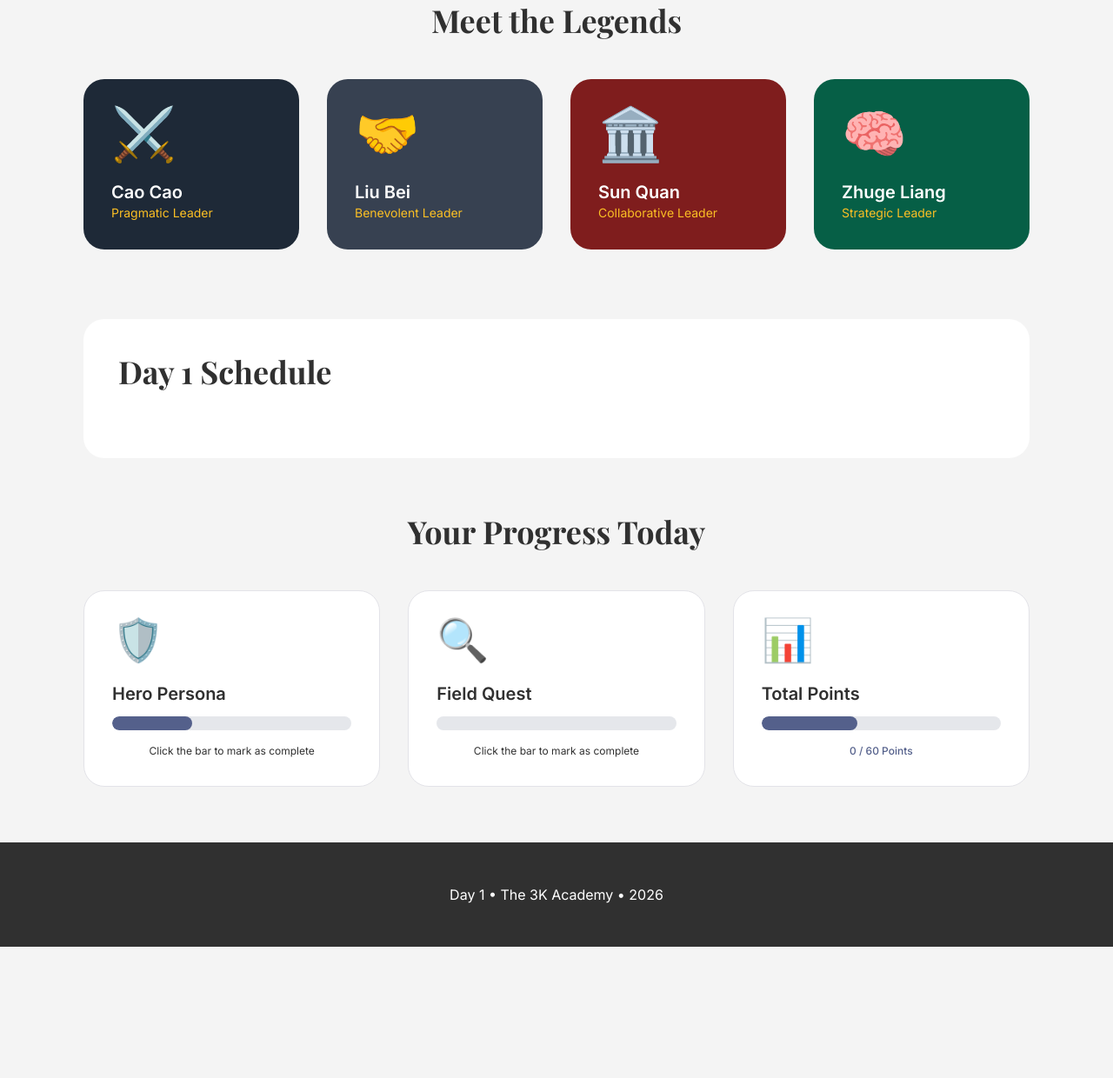
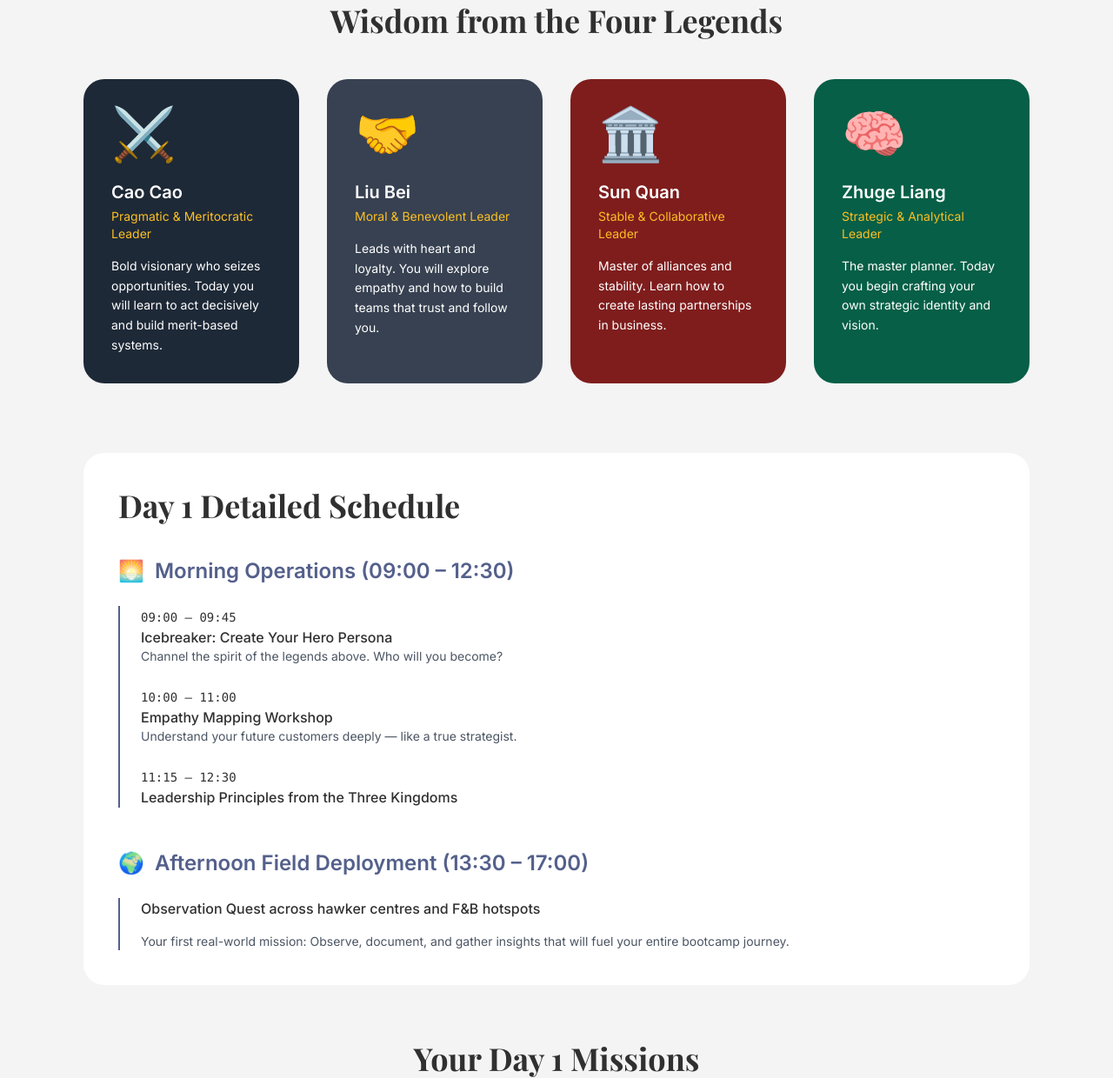
Before and after one commit to alexisfyt-blip/rise-of-the-dynasty, a plain HTML site: page day1.html in a window 1280 px wide. Shown: the part 964-2204 px from the top of the page at 87% size. Before the commit the page ends 2053 px from the top, so only its background shows below. Drawn offline with nearby package versions, Linux system fonts and the light colour scheme.

Commit message:
Update day1.html

```diff
--- a/day1.html
+++ b/day1.html
@@ -16,14 +16,14 @@
             background-size: cover;
             background-position: center;
         }
-        .character-card, .mission-card { transition: all 0.4s ease; }
-        .character-card:hover, .mission-card:hover { transform: scale(1.05) translateY(-8px); }
+        .character-card { transition: all 0.4s ease; }
+        .character-card:hover { transform: scale(1.05) translateY(-8px); }
         .progress-bar { cursor: pointer; transition: all 0.3s ease; }
     </style>
 </head>
 <body class="tail-container bg-[#F4F4F4] text-[#303030]">
 
-    <!-- NAVBAR (same as before) -->
+    <!-- NAVBAR -->
     <nav class="bg-white border-b border-[#D7D7D9] sticky top-0 z-50">
         <div class="max-w-7xl mx-auto px-8 py-5 flex justify-between items-center">
             <div class="flex items-center gap-x-3">
@@ -56,77 +56,86 @@
     </header>
 
     <div class="max-w-6xl mx-auto px-8 py-16">
-        <!-- Welcome Dialog -->
+        <!-- WELCOME DIALOG -->
         <div class="bg-white border border-[#54608B] rounded-3xl p-10 mb-16 max-w-3xl mx-auto text-center">
             <h2 class="heading-font text-4xl mb-6">General’s Brief – Day 1</h2>
             <p class="text-lg leading-relaxed">
                 Over the next four days, you will draw wisdom from the Three Kingdoms —
                 the foresight of <strong>Zhuge Liang</strong>, the loyalty of <strong>Liu Bei</strong>,
-                the bold vision of <strong>Cao Cao</strong> — and apply them to build real F&amp;B brands.
+                the bold vision of <strong>Cao Cao</strong>, and the stability of <strong>Sun Quan</strong>.
             </p>
         </div>
 
-        <!-- Characters -->
-        <h2 class="heading-font text-4xl font-bold text-center mb-12">Meet the Legends</h2>
+        <!-- CHARACTERS WITH WRITE-UPS -->
+        <h2 class="heading-font text-4xl font-bold text-center mb-12">Wisdom from the Four Legends</h2>
         <div class="grid md:grid-cols-4 gap-8 mb-20">
             <div class="character-card bg-[#1E2937] text-white p-8 rounded-3xl">
                 <div class="text-6xl mb-6">⚔️</div>
-                <h3 class="font-bold text-xl">Cao Cao</h3>
-                <p class="text-amber-400 text-sm">Pragmatic Leader</p>
+                <h3 class="font-bold text-xl mb-1">Cao Cao</h3>
+                <p class="text-amber-400 text-sm mb-4">Pragmatic &amp; Meritocratic Leader</p>
+                <p class="text-sm leading-relaxed">Bold visionary who seizes opportunities. Today you will learn to act decisively and build merit-based systems.</p>
             </div>
             <div class="character-card bg-gray-700 text-white p-8 rounded-3xl">
                 <div class="text-6xl mb-6">🤝</div>
-                <h3 class="font-bold text-xl">Liu Bei</h3>
-                <p class="text-amber-400 text-sm">Benevolent Leader</p>
+                <h3 class="font-bold text-xl mb-1">Liu Bei</h3>
+                <p class="text-amber-400 text-sm mb-4">Moral &amp; Benevolent Leader</p>
+                <p class="text-sm leading-relaxed">Leads with heart and loyalty. You will explore empathy and how to build teams that trust and follow you.</p>
             </div>
             <div class="character-card bg-red-900 text-white p-8 rounded-3xl">
                 <div class="text-6xl mb-6">🏛️</div>
-                <h3 class="font-bold text-xl">Sun Quan</h3>
-                <p class="text-amber-400 text-sm">Collaborative Leader</p>
+                <h3 class="font-bold text-xl mb-1">Sun Quan</h3>
+                <p class="text-amber-400 text-sm mb-4">Stable &amp; Collaborative Leader</p>
+                <p class="text-sm leading-relaxed">Master of alliances and stability. Learn how to create lasting partnerships in business.</p>
             </div>
             <div class="character-card bg-emerald-800 text-white p-8 rounded-3xl">
                 <div class="text-6xl mb-6">🧠</div>
-                <h3 class="font-bold text-xl">Zhuge Liang</h3>
-                <p class="text-amber-400 text-sm">Strategic Leader</p>
+                <h3 class="font-bold text-xl mb-1">Zhuge Liang</h3>
+                <p class="text-amber-400 text-sm mb-4">Strategic &amp; Analytical Leader</p>
+                <p class="text-sm leading-relaxed">The master planner. Today you begin crafting your own strategic identity and vision.</p>
             </div>
         </div>
 
-        <!-- Schedule -->
+        <!-- DETAILED SCHEDULE -->
         <div class="bg-white rounded-3xl p-10 mb-16">
-            <h2 class="heading-font text-4xl font-bold mb-10">Day 1 Schedule</h2>
-            <!-- Schedule content as before -->
+            <h2 class="heading-font text-4xl font-bold mb-10">Day 1 Detailed Schedule</h2>
+            <div class="space-y-12">
+                <div>
+                    <h3 class="font-semibold text-2xl mb-6 text-[#54608B] flex items-center gap-3">
+                        <span>🌅</span> Morning Operations (09:00 – 12:30)
+                    </h3>
+                    <div class="pl-6 border-l-2 border-[#54608B] space-y-6">
+                        <div>
+                            <span class="font-mono text-sm">09:00 – 09:45</span>
+                            <p class="font-medium">Icebreaker: Create Your Hero Persona</p>
+                            <p class="text-sm text-gray-600">Channel the spirit of the legends above. Who will you become?</p>
+                        </div>
+                        <div>
+                            <span class="font-mono text-sm">10:00 – 11:00</span>
+                            <p class="font-medium">Empathy Mapping Workshop</p>
+                            <p class="text-sm text-gray-600">Understand your future customers deeply — like a true strategist.</p>
+                        </div>
+                        <div>
+                            <span class="font-mono text-sm">11:15 – 12:30</span>
+                            <p class="font-medium">Leadership Principles from the Three Kingdoms</p>
+                        </div>
+                    </div>
+                </div>
+
+                <div>
+                    <h3 class="font-semibold text-2xl mb-6 text-[#54608B] flex items-center gap-3">
+                        <span>🌍</span> Afternoon Field Deployment (13:30 – 17:00)
+                    </h3>
+                    <div class="pl-6 border-l-2 border-[#54608B]">
+                        <p class="font-medium mb-4">Observation Quest across hawker centres and F&amp;B hotspots</p>
+                        <p class="text-sm text-gray-600">Your first real-world mission: Observe, document, and gather insights that will fuel your entire bootcamp journey.</p>
+                    </div>
+                </div>
+            </div>
         </div>
 
-        <!-- Gamified Missions with Clickable Progress -->
-        <h2 class="heading-font text-4xl font-bold text-center mb-12">Your Progress Today</h2>
-        <div class="grid md:grid-cols-3 gap-8">
-            <div class="mission-card bg-white p-8 rounded-3xl border border-[#E3E3E8]">
-                <div class="text-5xl mb-6">🛡️</div>
-                <h3 class="font-semibold text-xl mb-3">Hero Persona</h3>
-                <div onclick="updateProgress(this)" class="progress-bar h-4 bg-gray-200 rounded-full cursor-pointer mb-4 overflow-hidden">
-                    <div class="progress-fill bg-[#54608B] h-4 w-1/3 rounded-full transition-all"></div>
-                </div>
-                <p class="text-xs text-center">Click the bar to mark as complete</p>
-            </div>
-
-            <div class="mission-card bg-white p-8 rounded-3xl border border-[#E3E3E8]">
-                <div class="text-5xl mb-6">🔍</div>
-                <h3 class="font-semibold text-xl mb-3">Field Quest</h3>
-                <div onclick="updateProgress(this)" class="progress-bar h-4 bg-gray-200 rounded-full cursor-pointer mb-4 overflow-hidden">
-                    <div class="progress-fill bg-[#54608B] h-4 w-0 rounded-full transition-all"></div>
-                </div>
-                <p class="text-xs text-center">Click the bar to mark as complete</p>
-            </div>
-
-            <div class="mission-card bg-white p-8 rounded-3xl border border-[#E3E3E8]">
-                <div class="text-5xl mb-6">📊</div>
-                <h3 class="font-semibold text-xl mb-3">Total Points</h3>
-                <div onclick="updateProgress(this)" class="progress-bar h-4 bg-gray-200 rounded-full cursor-pointer mb-4 overflow-hidden">
-                    <div class="progress-fill bg-[#54608B] h-4 w-2/5 rounded-full transition-all"></div>
-                </div>
-                <p class="text-xs text-center text-[#54608B] font-medium">0 / 60 Points</p>
-            </div>
-        </div>
+        <!-- Missions with Progress -->
+        <h2 class="heading-font text-4xl font-bold text-center mb-12">Your Day 1 Missions</h2>
+        <!-- (same mission cards with clickable progress as before) -->
     </div>
 
     <footer class="bg-[#303030] text-white py-12 text-center">
@@ -137,11 +146,9 @@
         function updateProgress(el) {
             const fill = el.querySelector('.progress-fill');
             let width = parseInt(fill.style.width) || 0;
-            width = (width + 33) % 101; // cycles through 0%, 33%, 66%, 99%
+            width = (width + 33) % 101;
             fill.style.width = width + '%';
-
-            // Simple feedback
-            el.style.transform = 'scale(1.1)';
+            el.style.transform = 'scale(1.08)';
             setTimeout(() => el.style.transform = 'scale(1)', 200);
         }
     </script>
```
